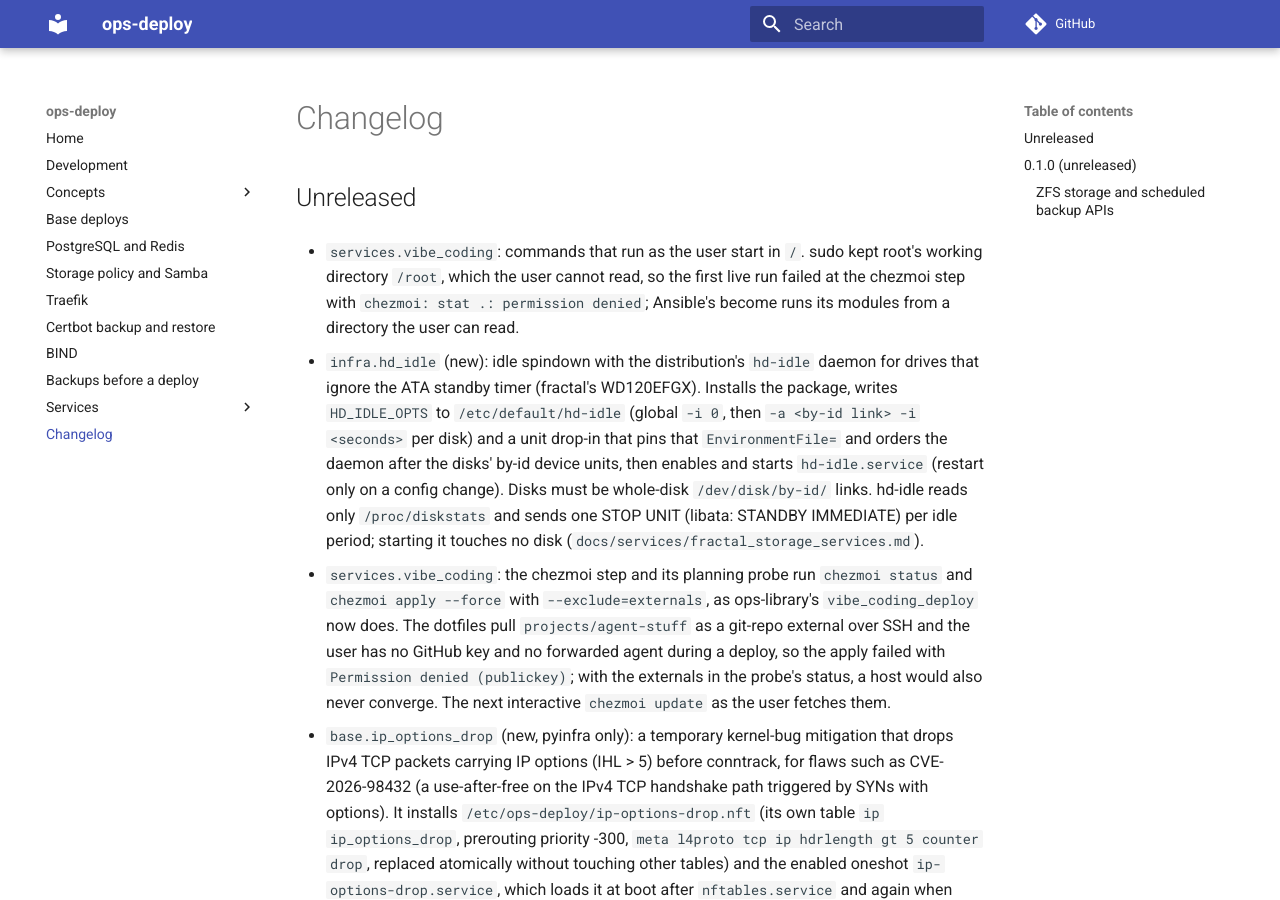
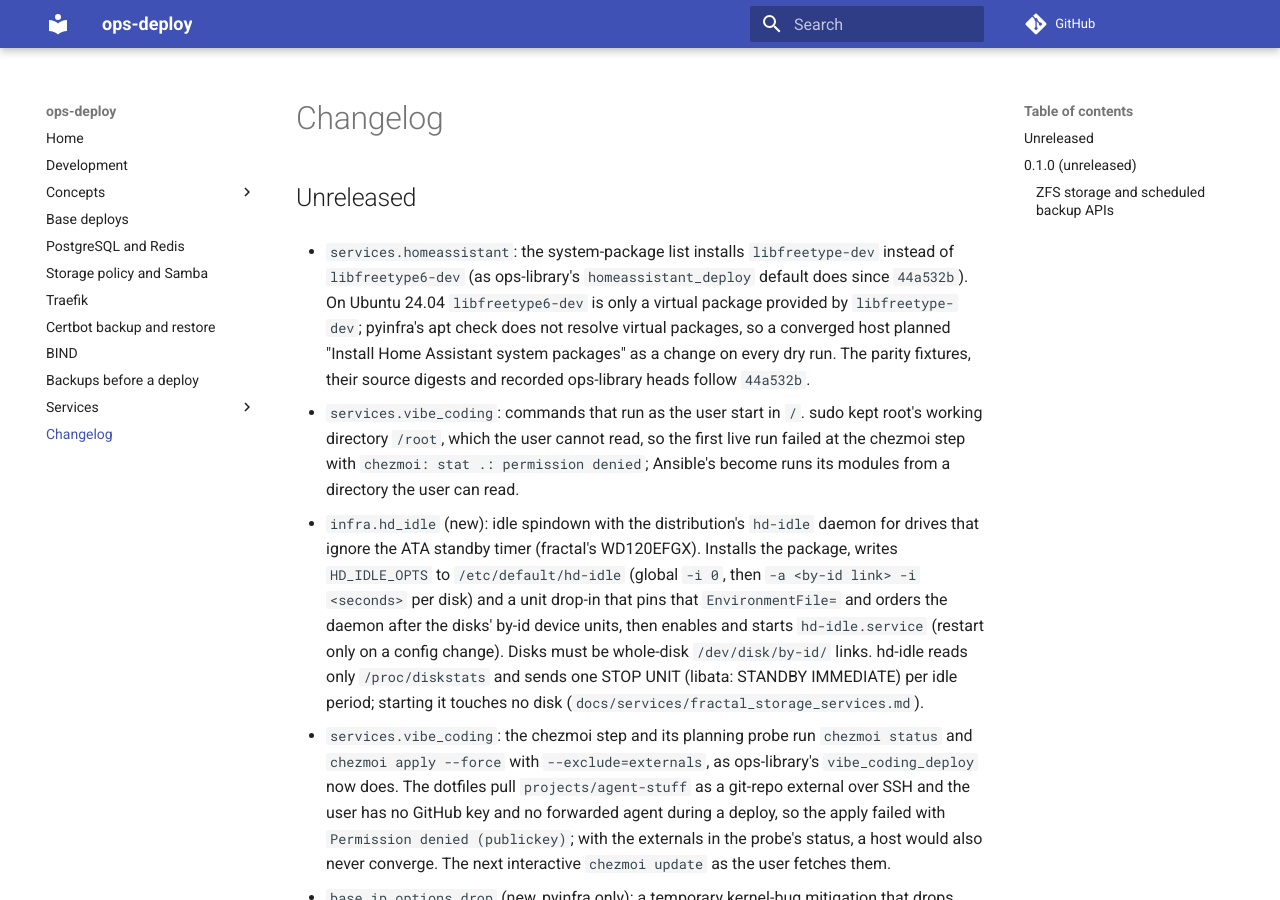
Before and after one commit to ephes/ops-deploy, an MkDocs documentation site: the page built from docs/changelog.md, in a window 1280 px wide and 900 px high. Built offline with MkDocs 1.6.1 and Material for MkDocs 9.7.7, drawn with Linux system fonts in a browser that asks for light colours; comment, search, counter and statistics services are not loaded.

Commit message:
services.homeassistant: install libfreetype-dev instead of the virtual libfreetype6-dev

```diff
--- a/docs/changelog.md
+++ b/docs/changelog.md
@@ -1,6 +1,15 @@
 # Changelog
 
 ## Unreleased
+
+- `services.homeassistant`: the system-package list installs
+  `libfreetype-dev` instead of `libfreetype6-dev` (as ops-library's
+  `homeassistant_deploy` default does since `44a532b`). On Ubuntu 24.04 `libfreetype6-dev`
+  is only a virtual package provided by `libfreetype-dev`; pyinfra's apt check
+  does not resolve virtual packages, so a converged host planned
+  "Install Home Assistant system packages" as a change on every dry run. The
+  parity fixtures, their source digests and recorded ops-library heads follow
+  `44a532b`.
 
 - `services.vibe_coding`: commands that run as the user start in `/`. sudo
   kept root's working directory `/root`, which the user cannot read, so the
```
Also changed, not shown: docs/services/homeassistant.md (+5 -1 lines), 14 other files.
